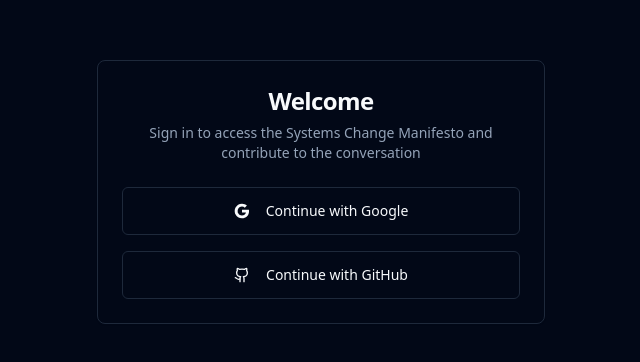
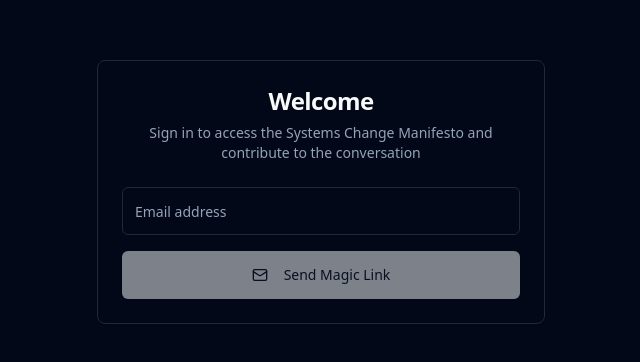
Before and after one commit to tbassett44/new-systems, a React (Vite) app: page /auth in a window 1280 px wide. Shown: the part 208-570 px from the top of the page, without its empty margins (319-959 px from the left). Built offline with nearby package versions, Linux system fonts and the light colour scheme.

Commit message:
feat: Enable email-only login
Update authentication to only allow email-based login, removing Google and GitHub options.

```diff
--- a/src/contexts/AuthContext.tsx
+++ b/src/contexts/AuthContext.tsx
@@ -5,8 +5,7 @@ import { supabase } from '@/integrations/supabase/client';
 interface AuthContextType {
   user: User | null;
   session: Session | null;
-  signInWithGoogle: () => Promise<void>;
-  signInWithGithub: () => Promise<void>;
+  signInWithEmail: (email: string) => Promise<void>;
   signOut: () => Promise<void>;
   loading: boolean;
 }
@@ -38,34 +37,18 @@ export function AuthProvider({ children }: { children: React.ReactNode }) {
     return () => subscription.unsubscribe();
   }, []);
 
-  const signInWithGoogle = async () => {
+  const signInWithEmail = async (email: string) => {
     const redirectUrl = `${window.location.origin}/`;
 
-    const { error } = await supabase.auth.signInWithOAuth({
-      provider: 'google',
+    const { error } = await supabase.auth.signInWithOtp({
+      email,
       options: {
-        redirectTo: redirectUrl
+        emailRedirectTo: redirectUrl
       }
     });
 
     if (error) {
-      console.error('Error signing in with Google:', error);
-      throw error;
-    }
-  };
-
-  const signInWithGithub = async () => {
-    const redirectUrl = `${window.location.origin}/`;
-
-    const { error } = await supabase.auth.signInWithOAuth({
-      provider: 'github',
-      options: {
-        redirectTo: redirectUrl
-      }
-    });
-
-    if (error) {
-      console.error('Error signing in with GitHub:', error);
+      console.error('Error signing in with email:', error);
       throw error;
     }
   };
@@ -81,8 +64,7 @@ export function AuthProvider({ children }: { children: React.ReactNode }) {
   const value = {
     user,
     session,
-    signInWithGoogle,
-    signInWithGithub,
+    signInWithEmail,
     signOut,
     loading
   };
--- a/src/pages/Auth.tsx
+++ b/src/pages/Auth.tsx
@@ -1,14 +1,18 @@
-import { useEffect } from 'react';
+import { useState, useEffect } from 'react';
 import { useNavigate } from 'react-router-dom';
 import { Button } from '@/components/ui/button';
 import { Card, CardContent, CardDescription, CardHeader, CardTitle } from '@/components/ui/card';
 import { useAuth } from '@/contexts/AuthContext';
-import { Github } from 'lucide-react';
+import { Input } from '@/components/ui/input';
 import { toast } from 'sonner';
+import { Mail } from 'lucide-react';
 
 export default function Auth() {
-  const { user, signInWithGoogle, signInWithGithub } = useAuth();
+  const { user, signInWithEmail } = useAuth();
   const navigate = useNavigate();
+  const [email, setEmail] = useState('');
+  const [isSubmitting, setIsSubmitting] = useState(false);
+  const [emailSent, setEmailSent] = useState(false);
 
   useEffect(() => {
     if (user) {
@@ -16,19 +20,23 @@ export default function Auth() {
     }
   }, [user, navigate]);
 
-  const handleGoogleSignIn = async () => {
+  const handleEmailSignIn = async (e: React.FormEvent) => {
+    e.preventDefault();
+    if (!email) {
+      toast.error('Please enter your email address');
+      return;
+    }
+
+    setIsSubmitting(true);
     try {
-      await signInWithGoogle();
+      await signInWithEmail(email);
+      setEmailSent(true);
+      toast.success('Check your email for a magic link to sign in');
     } catch (error) {
-      toast.error('Failed to sign in with Google');
-    }
-  };
-
-  const handleGithubSignIn = async () => {
-    try {
-      await signInWithGithub();
-    } catch (error) {
-      toast.error('Failed to sign in with GitHub');
+      toast.error('Failed to send login link');
+      console.error(error);
+    } finally {
+      setIsSubmitting(false);
     }
   };
 
@@ -42,40 +50,43 @@ export default function Auth() {
           </CardDescription>
         </CardHeader>
         <CardContent className="space-y-4">
-          <Button
-            onClick={handleGoogleSignIn}
-            variant="outline"
-            className="w-full h-12"
-          >
-            <svg className="w-5 h-5 mr-2" viewBox="0 0 24 24">
-              <path
-                fill="currentColor"
-                d="M22.56 12.25c0-.78-.07-1.53-.2-2.25H12v4.26h5.92c-.26 1.37-1.04 2.53-2.21 3.31v2.77h3.57c2.08-1.92 3.28-4.74 3.28-8.09z"
-              />
-              <path
-                fill="currentColor"
-                d="M12 23c2.97 0 5.46-.98 7.28-2.66l-3.57-2.77c-.98.66-2.23 1.06-3.71 1.06-2.86 0-5.29-1.93-6.16-4.53H2.18v2.84C3.99 20.53 7.7 23 12 23z"
-              />
-              <path
-                fill="currentColor"
-                d="M5.84 14.09c-.22-.66-.35-1.36-.35-2.09s.13-1.43.35-2.09V7.07H2.18C1.43 8.55 1 10.22 1 12s.43 3.45 1.18 4.93l2.85-2.22.81-.62z"
-              />
-              <path
-                fill="currentColor"
-                d="M12 5.38c1.62 0 3.06.56 4.21 1.64l3.15-3.15C17.45 2.09 14.97 1 12 1 7.7 1 3.99 3.47 2.18 7.07l3.66 2.84c.87-2.6 3.3-4.53 6.16-4.53z"
-              />
-            </svg>
-            Continue with Google
-          </Button>
-
-          <Button
-            onClick={handleGithubSignIn}
-            variant="outline"
-            className="w-full h-12"
-          >
-            <Github className="w-5 h-5 mr-2" />
-            Continue with GitHub
-          </Button>
+          {!emailSent ? (
+            <form onSubmit={handleEmailSignIn} className="space-y-4">
+              <div className="space-y-2">
+                <Input
+                  type="email"
+                  placeholder="Email address"
+                  value={email}
+                  onChange={(e) => setEmail(e.target.value)}
+                  className="h-12"
+                />
+              </div>
+              <Button
+                type="submit"
+                className="w-full h-12"
+                disabled={isSubmitting || !email}
+              >
+                <Mail className="w-5 h-5 mr-2" />
+                {isSubmitting ? 'Sending Link...' : 'Send Magic Link'}
+              </Button>
+            </form>
+          ) : (
+            <div className="text-center space-y-4">
+              <div className="bg-muted p-4 rounded-lg">
+                <p className="font-medium">Magic link sent!</p>
+                <p className="text-sm text-muted-foreground mt-2">
+                  Check your email for a link to sign in.
+                </p>
+              </div>
+              <Button
+                variant="outline"
+                onClick={() => setEmailSent(false)}
+                className="w-full"
+              >
+                Use another email
+              </Button>
+            </div>
+          )}
         </CardContent>
       </Card>
     </div>
```
